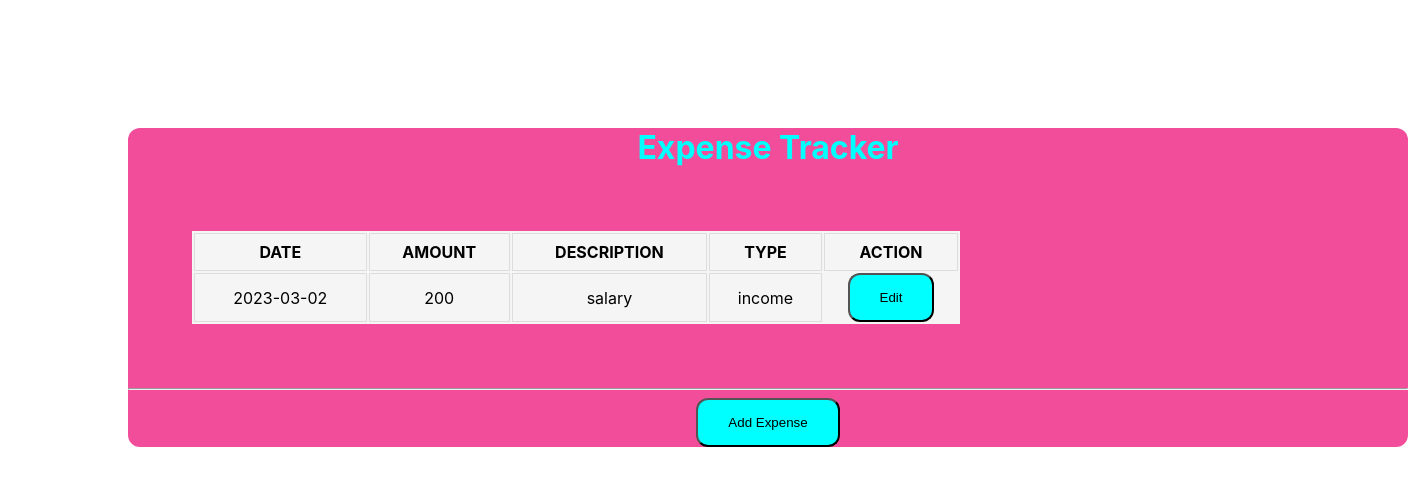
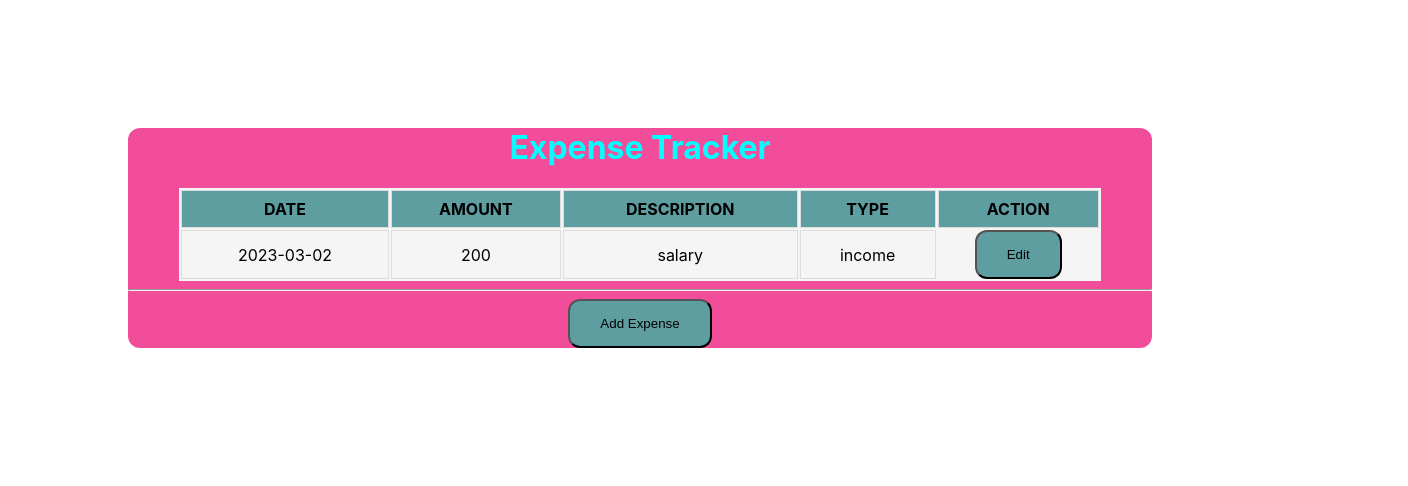
Before and after one commit to Mwiberisu/miniapps-silver, a React (Create React App) app in the folder week1/expense-tracker/: page / in a window 1280 px wide. Shown: the top 486 px of the page, 1408 px wide, since content can reach past the window. Built offline with nearby package versions, Linux system fonts and the light colour scheme.

Commit message:
Fixed table display

```diff
--- a/week1/expense-tracker/src/components/App.css
+++ b/week1/expense-tracker/src/components/App.css
@@ -1,7 +1,6 @@
 .app {
   text-align: center;
   background-color: rgb(241, 77, 154);
-  width: 100%;
   margin: 10%;
   border-radius: 12px;
 }
@@ -10,12 +9,13 @@
 }
 /* list table css */
 table {
-  width: 60%;
   background-color: whitesmoke;
-  margin: 5%;
+  width: 90%;
+  margin: auto;
 }
 thead {
   font-weight: bold;
+  background-color: cadetblue;
 }
 td,
 th {
@@ -29,7 +29,7 @@ tr:nth-child(even) {
 
 /* button */
 .button {
-  background-color: aqua;
+  background-color: cadetblue;
   border-radius: 12px;
   padding: 15px 30px;
 }
```
